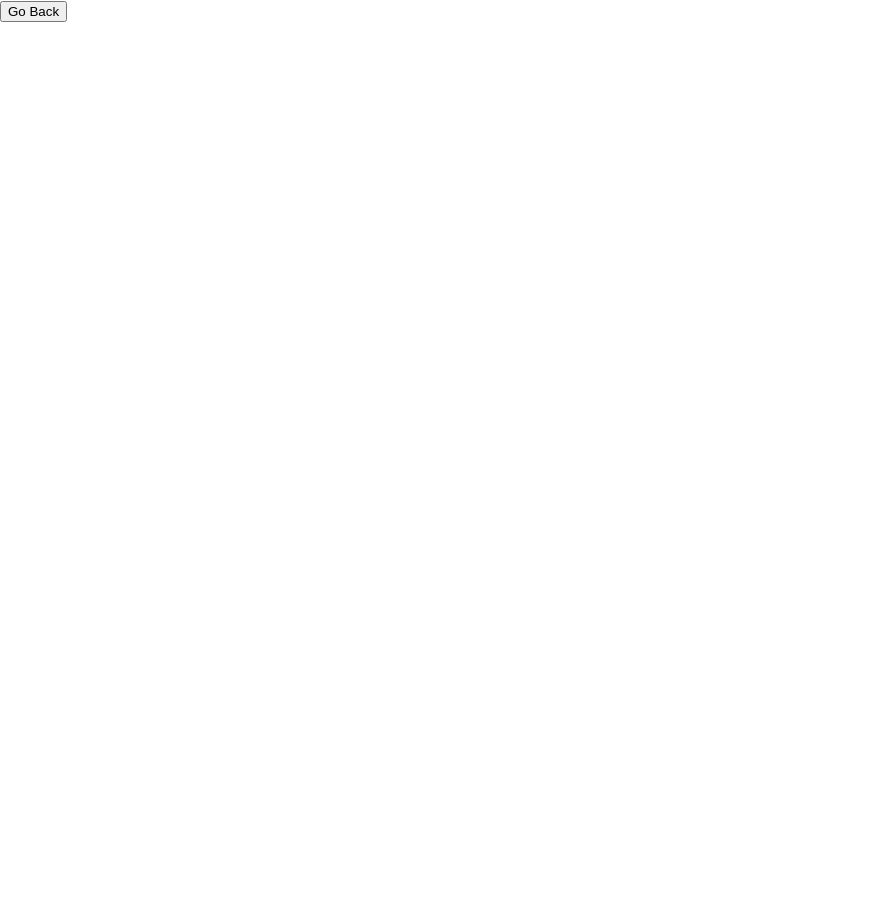
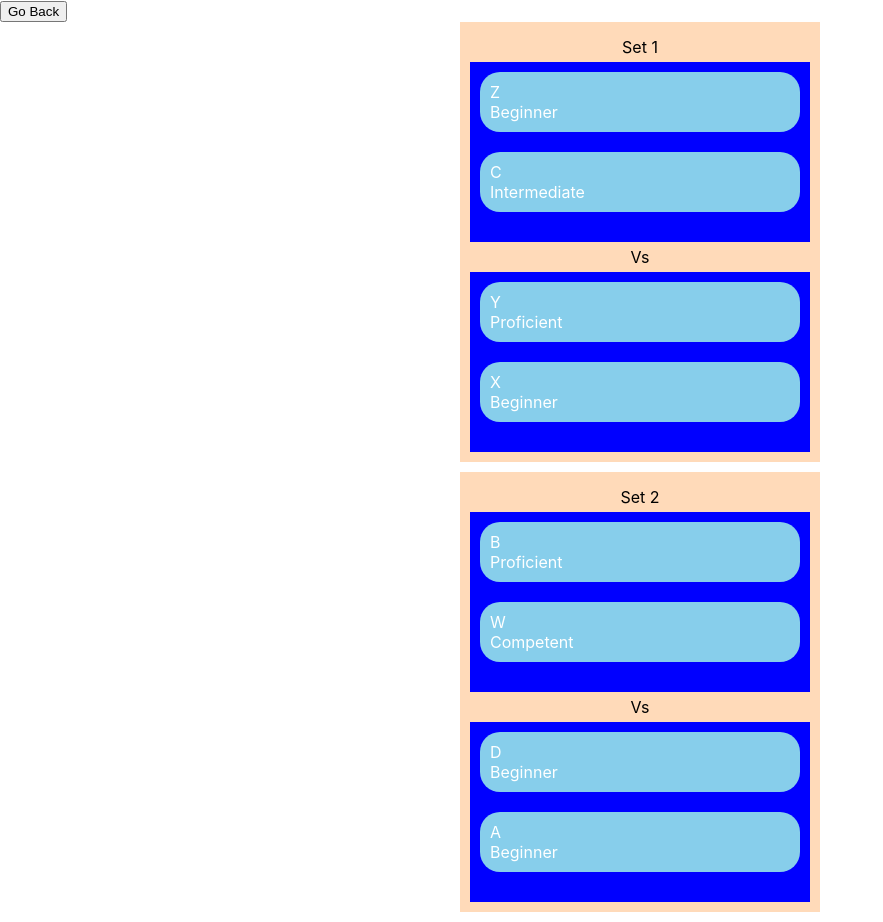
Before and after one commit to Dhrubub/tennis-matches-generator, a React (Create React App) app: page / in a window 1280 px wide. Both pictures are taken after typing "Sample" into the empty fields and a click on the button "Create Sets". Shown: the whole page, without its empty margins (0-883 px from the left). Before the commit the page ends 800 px from the top, so only its background shows below. Built offline with nearby package versions, Linux system fonts and the light colour scheme.

Commit message:
adds players to a set, displays all sets

```diff
--- a/src/components/Home/add-player.tsx
+++ b/src/components/Home/add-player.tsx
@@ -130,7 +130,14 @@ const AddPlayer = (props: AddPlayerProps) => {
                 </Form>
 
             </FormContainer>
-                <button onClick={props.changeTab}>Create Sets</button>
+                <button onClick={()=>{
+                    if (props.playerList.length % 4 === 0 && props.playerList.length !== 0) {
+                        props.changeTab()
+                    }
+                    else {
+                        window.alert("Number of players must be greater 0 and divisible by 4")
+                    }
+                    }}>Create Sets</button>
             </Container>
 
 
--- a/src/components/Home/list-players.tsx
+++ b/src/components/Home/list-players.tsx
@@ -19,7 +19,7 @@ const ListPlayers = (props: ListPlayersProps) => {
         <React.Fragment>
             {props.playerList.map((player, id) => (
                 <Player key={id} id={id} name={player.name} ability={player.ability}/>
-            ))}
+            )).reverse()}
         </React.Fragment>
 
     );
--- a/src/components/MatchCreator/matches.tsx
+++ b/src/components/MatchCreator/matches.tsx
@@ -4,6 +4,18 @@ import { connect } from "react-redux";
 import { selectPlayers } from "../../store/Players/selector"
 import { fetchPlayersAction } from "../../store/Players/actions"
 import Player from "./player"
+import styled from "styled-components";
+
+interface Set {
+    teamOne: {
+        playerOne: Player,
+        playerTwo: Player,
+    },
+    teamTwo: {
+        playerOne: Player,
+        playerTwo: Player,
+    }
+}
 
 interface ListPlayersProps {
     fetchPlayers: () => void;
@@ -12,14 +24,18 @@ interface ListPlayersProps {
 }
 const Matches = (props: ListPlayersProps) => {
     const [shuffledList, setShuffledList] = useState<Array<Player>>([])
+    const [set, setSet] = useState<Set>()
+    const [setUp, setSetUp] = useState<Array<Set>>([])
 
+    //  RANDOMLY SORT THE PLAYERS INTO A LIST
+    //==========================================================
     useEffect(() => {
         props.fetchPlayers();
 
     }, []);
 
     const shufflePlayers = () => {
-        const tempList = props.playerList;
+        const tempList = [...props.playerList];
         let m = tempList.length, t, i;
           // While there remain elements to shuffle…
           while (m) {
@@ -39,14 +55,70 @@ const Matches = (props: ListPlayersProps) => {
     useEffect(() => {
         setShuffledList(shufflePlayers())
     }, [props.playerList])
+    //==========================================================
+
+    //  SELECT THE FIRST SET
+    //==========================================================
+    useEffect(() => {
+        const numSets = shuffledList.length / 4;
+        console.log(numSets)
+        for (let i = 0 ; i < numSets ; i++) {
+
+            // setSet({
+            //     teamOne: {
+            //         playerOne: shuffledList[i * 4 + 0],
+            //         playerTwo: shuffledList[i * 4 + 1],
+            //     },
+            //     teamTwo: {
+            //         playerOne: shuffledList[i * 4 + 2],
+            //         playerTwo: shuffledList[i * 4 + 3],
+            //     }
+            // })
+
+            setSetUp((prevState) => [
+                ...prevState, {
+                teamOne: {
+                    playerOne: shuffledList[i * 4 + 0],
+                    playerTwo: shuffledList[i * 4 + 1],
+                },
+                teamTwo: {
+                    playerOne: shuffledList[i * 4 + 2],
+                    playerTwo: shuffledList[i * 4 + 3],
+                }
+            }
+
+            ])
+        }
+
+        console.log(setUp)
+
+
+    }, [shuffledList])
+    //==========================================================
 
 
     return (
         <React.Fragment>
             <button onClick={props.changeTab}>Go Back</button>
-                        {shuffledList.map((player, id) => (
-                <Player key={id} id={id} name={player.name} ability={player.ability}/>
-            ))}
+            {setUp ?
+                <div>
+                    {setUp.map((set, id) => (
+                        <IndividualSet key={id}>
+                            <Label>Set {id + 1}</Label>
+                            <Teams>
+                                <Player id={id} name={set.teamOne.playerOne.name} ability={set.teamOne.playerOne.ability}/>
+                                <Player id={id} name={set.teamOne.playerTwo.name} ability={set.teamOne.playerTwo.ability}/>
+                            </Teams>
+
+                            <Label>Vs</Label>
+                            <Teams>
+                                <Player id={id} name={set.teamTwo.playerOne.name} ability={set.teamTwo.playerOne.ability}/>
+                                <Player id={id} name={set.teamTwo.playerTwo.name} ability={set.teamTwo.playerTwo.ability}/>
+                            </Teams>
+                        </IndividualSet>
+                    ))}
+                </div>
+            : null}
         </React.Fragment>
 
     );
@@ -73,3 +145,24 @@ function mapDispatchToProps(dispatch: any) {
 }
 
 export default connect(mapStateToProps, mapDispatchToProps)(Matches);
+
+const IndividualSet = styled.div`
+    background-color: peachpuff;
+    width: fit-content;
+    padding: 10px;
+    margin: auto;
+    margin-bottom: 10px;
+`;
+
+const Teams = styled.div`
+    background-color: blue;
+    width: fit-content;
+    padding: 10px;
+`;
+
+const Label = styled.div`
+    color: black;
+    margin: auto;
+    width: fit-content;
+    padding: 5px;
+`;
--- a/src/store/Players/reducer.ts
+++ b/src/store/Players/reducer.ts
@@ -13,8 +13,19 @@ interface PlayerState {
 
 }
 
+const testList = [
+    {name: "A", ability: "Beginner"},
+    {name: "B", ability: "Proficient"},
+    {name: "C", ability: "Intermediate"},
+    {name: "D", ability: "Beginner"},
+    {name: "W", ability: "Competent"},
+    {name: "X", ability: "Beginner"},
+    {name: "Y", ability: "Proficient"},
+    {name: "Z", ability: "Beginner"},
+]
+
 const initialState: PlayerState = {
-    playerList: [],
+    playerList: testList,
     isLoading: false
 }
 
```
